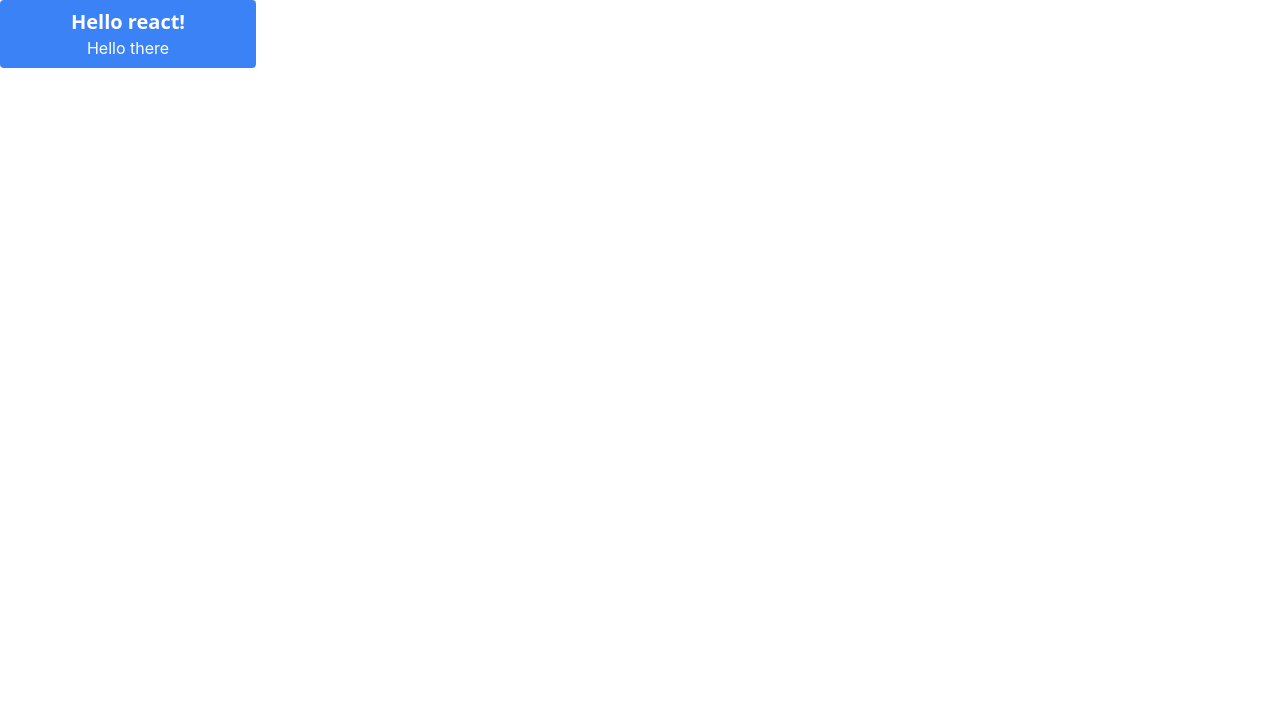
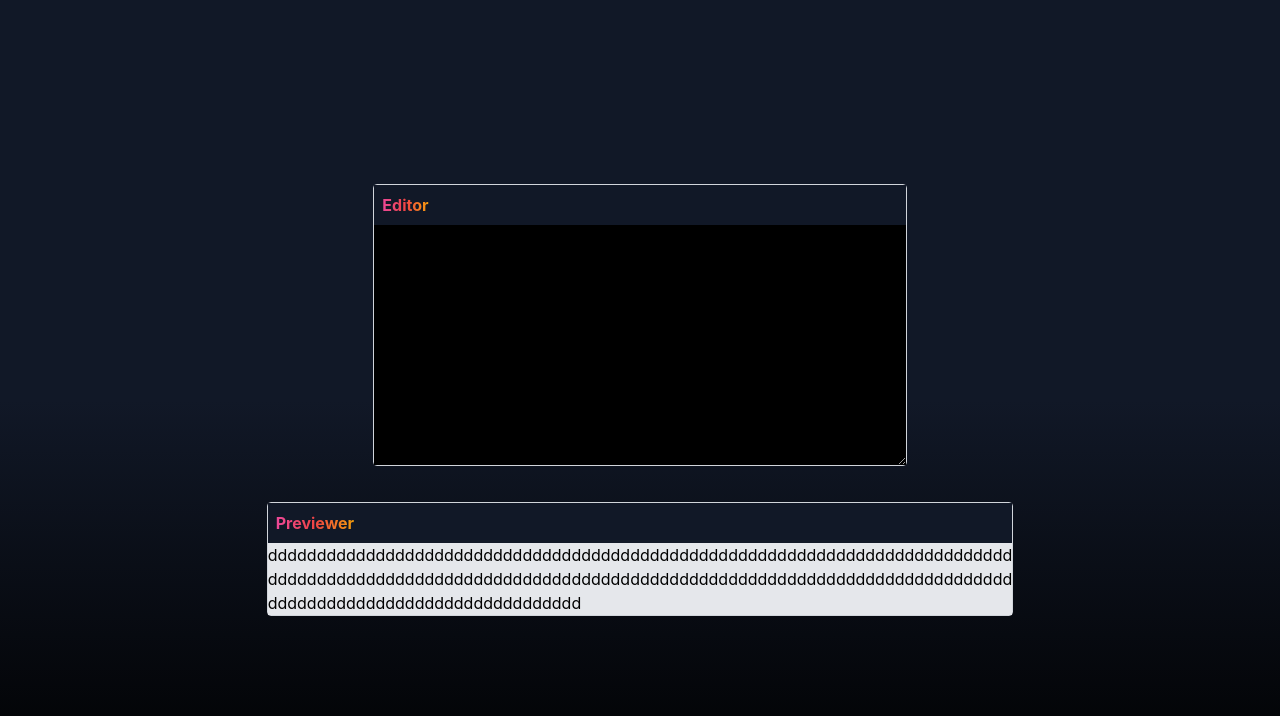
Before and after one commit to harmonify/markdown-previewer, a React (Create React App) app: page / in a window 1280 px wide. Shown: the top 716 px of the page. Built offline with nearby package versions, Linux system fonts and the light colour scheme.

Commit message:
finished basic UI

```diff
--- a/src/App.js
+++ b/src/App.js
@@ -1,8 +1,16 @@
+import { EditorCard } from './components/EditorCard.jsx';
+import { PreviewerCard } from './components/PreviewerCard.jsx';
+
 function App() {
   return (
-    <button className="btn btn-blue">
-      <h1 className="font-bold font-sans text-xl w-56">Hello react!</h1> Hello there
-    </button>
+    <div className="app">
+      <div className="w-5/12">
+        <EditorCard />
+      </div>
+      <div className="w-7/12">
+        <PreviewerCard />
+      </div>
+    </div>
   );
 }
 
--- /dev/null
+++ b/src/components/Card.jsx
@@ -0,0 +1,25 @@
+export function CardHeader(props) {
+  return (
+    <div className="bg-gray-900 px-2 py-2">
+      <span className="bg-gradient-to-r text-transparent from-pink-500 via-red-500 to-yellow-500 bg-clip-text text-l font-bold">
+        {props.text}
+      </span>
+    </div>
+  )
+}
+
+export function CardBody({children, className}) {
+  return (
+    <div className={"break-words " + className}>
+      {children}
+    </div>
+  )
+}
+
+export function Card({children, className}) {
+  return (
+    <div className={"relative flex flex-col rounded border border-gray-300 " + className}>
+      {children}
+    </div>
+  )
+}
--- /dev/null
+++ b/src/components/EditorCard.jsx
@@ -0,0 +1,13 @@
+/* eslint-disable no-unused-vars */
+import { Card, CardHeader, CardBody } from "./Card";
+
+export function EditorCard() {
+  return (
+    <Card>
+      <CardHeader text="Editor" />
+        <textarea className="resize-y w-full h-full bg-black text-gray-300" name="editor" id="editor" rows="10">
+
+        </textarea>
+    </Card>
+  )
+}
--- /dev/null
+++ b/src/components/PreviewerCard.jsx
@@ -0,0 +1,14 @@
+import { Card, CardHeader, CardBody } from "./Card";
+
+export function PreviewerCard() {
+  return (
+    <Card>
+      <CardHeader text="Previewer" />
+      <CardBody className="bg-gray-200">
+          <p className="">
+            dddddddddddddddddddddddddddddddddddddddddddddddddddddddddddddddddddddddddddddddddddddddddddddddddddddddddddddddddddddddddddddddddddddddddddddddddddddddddddddddddddddddddddddddddddddddd
+          </p>
+      </CardBody>
+    </Card>
+  )
+}
--- a/src/styles/index.css
+++ b/src/styles/index.css
@@ -1,4 +1,3 @@
-/* ./your-css-folder/styles.css */
 @tailwind base;
 @tailwind components;
 @tailwind utilities;
@@ -20,11 +19,8 @@
 }
 
 @layer components {
-  .btn {
-    @apply py-2 px-4 rounded;
-  }
-  .btn-blue {
-    @apply bg-blue-500 hover:bg-blue-700 text-white;
+  .app {
+    @apply flex flex-col justify-center items-center bg-gradient-to-b from-gray-900 via-gray-900 to-black min-h-screen gap-4 space-y-5 py-6;
   }
 }
 
```
Also changed, not shown: .eslintrc.json.
